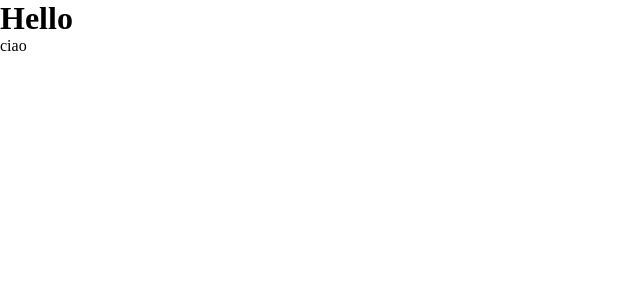
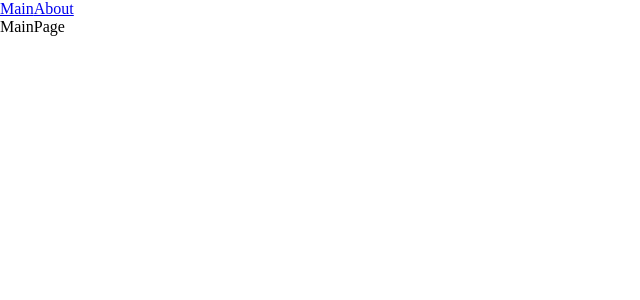
Before and after one commit to 233gme/production_on_react, a React app: page / in a window 1280 px wide. Shown: the top 300 px of the page, without its empty margins (0-640 px from the left). Built offline with nearby package versions, Linux system fonts and the light colour scheme.

Commit message:
6. Routine code separation, lazy suspension

```diff
--- a/src/App.tsx
+++ b/src/App.tsx
@@ -1,10 +1,21 @@
-import First from "./components/First";
+import { Suspense } from "react";
+import { Routes, Route, Link } from "react-router-dom";
 import "./index.scss";
+
+import MainPage from "./pages/Main";
+import AboutPage from "./pages/About";
 
 function App() {
   return (
     <div>
-      <First />
+      <Link to={"/"}>Main</Link>
+      <Link to={"/about"}>About</Link>
+      <Suspense fallback={<div>Loading...</div>}>
+        <Routes>
+          <Route path={"/about"} element={<AboutPage />} />
+          <Route path={"/"} element={<MainPage />} />
+        </Routes>
+      </Suspense>
     </div>
   );
 }
--- a/src/components/First.modules.scss
+++ /dev/null
@@ -1,7 +0,0 @@
-.h {
-  color: aqua;
-}
-
-.p {
-  color: red;
-}
--- a/src/components/First.tsx
+++ /dev/null
@@ -1,12 +0,0 @@
-import classes from "./First.modules.scss";
-
-const First = () => {
-  return (
-    <div>
-      <h1 className={classes.h}>Hello</h1>
-      <p className={classes.p}>ciao</p>
-    </div>
-  );
-};
-
-export default First;
--- a/src/index.tsx
+++ b/src/index.tsx
@@ -1,10 +1,11 @@
 import { render } from "react-dom";
+import { BrowserRouter } from "react-router-dom";
 
 import App from "./App";
 
 render(
-  <div>
+  <BrowserRouter>
     <App />
-  </div>,
+  </BrowserRouter>,
   document.getElementById("root")
 );
--- /dev/null
+++ b/src/pages/About/index.tsx
@@ -0,0 +1,5 @@
+const AboutPage = () => {
+  return <div>AboutPage</div>;
+};
+
+export default AboutPage;
--- /dev/null
+++ b/src/pages/Main/index.tsx
@@ -0,0 +1,5 @@
+const MainPage = () => {
+  return <div>MainPage</div>;
+};
+
+export default MainPage;
```
Also changed, not shown: package.json (+5 -3 lines), 2 other files (tests, documents, lock files or other folders).
